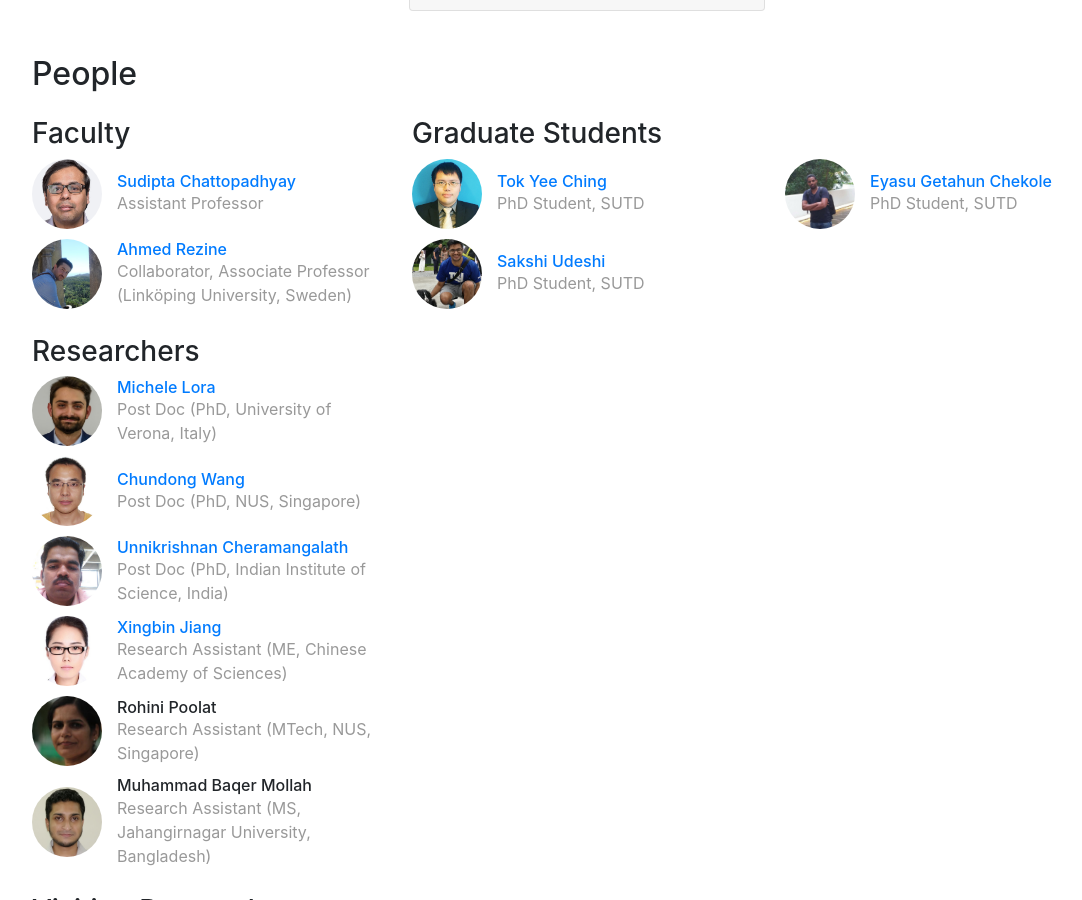
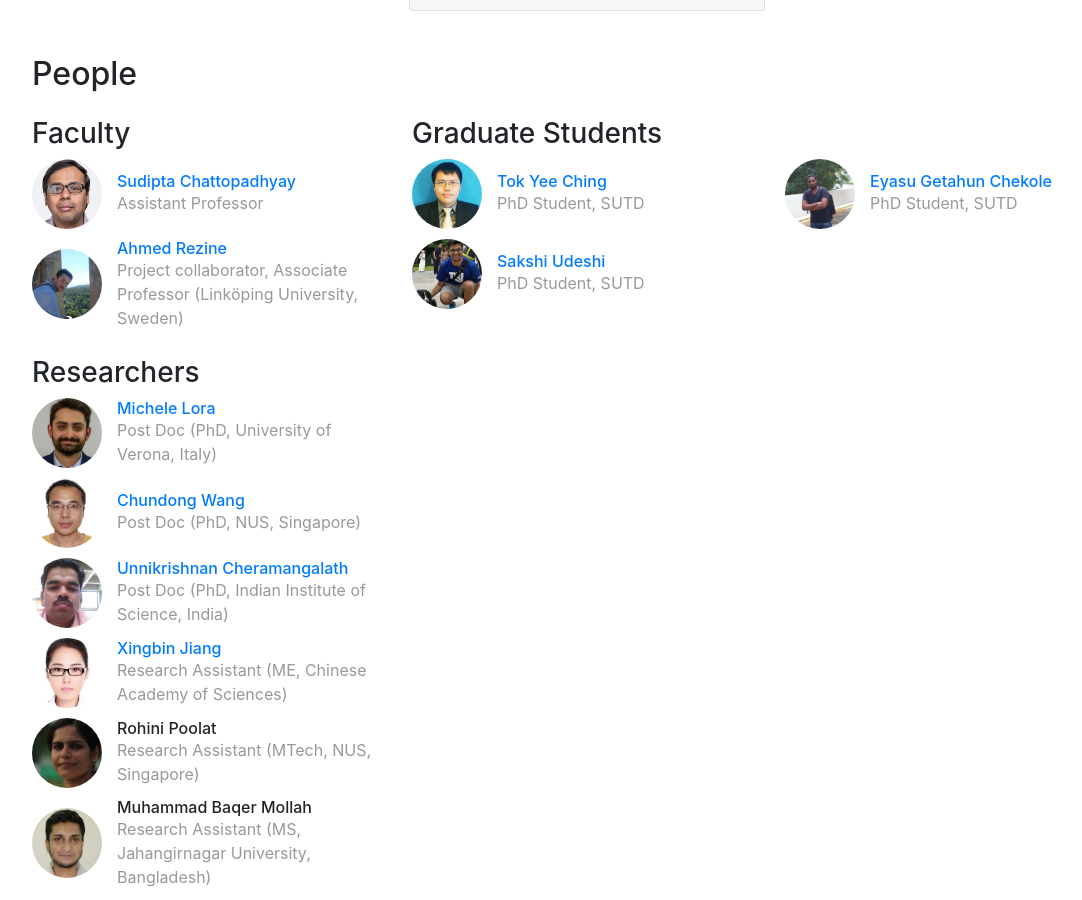
Before and after one commit to asset-group/asset-group.github.io, a Jekyll site: the page built from index.html, in a window 1280 px wide and 900 px high, scrolled down 1116 px. Shown: the whole window, without its empty margins (53-1135 px from the left). Built offline with Jekyll 4.4.1, drawn with Linux system fonts in a browser that asks for light colours.

Commit message:
minor change

```diff
--- a/_data/people.yml
+++ b/_data/people.yml
@@ -11,7 +11,7 @@ ahmed:
     webpage: "http://www.ahmedrezine.com/"
     role: faculty
     image: /img/people/ahmed.jpg
-    bio: "Collaborator, Associate Professor (Linköping University, Sweden)"
+    bio: "Project collaborator, Associate Professor (Linköping University, Sweden)"
 
 michele:
     display_name: "Michele Lora"
```
Also changed, not shown: 3 other files.
